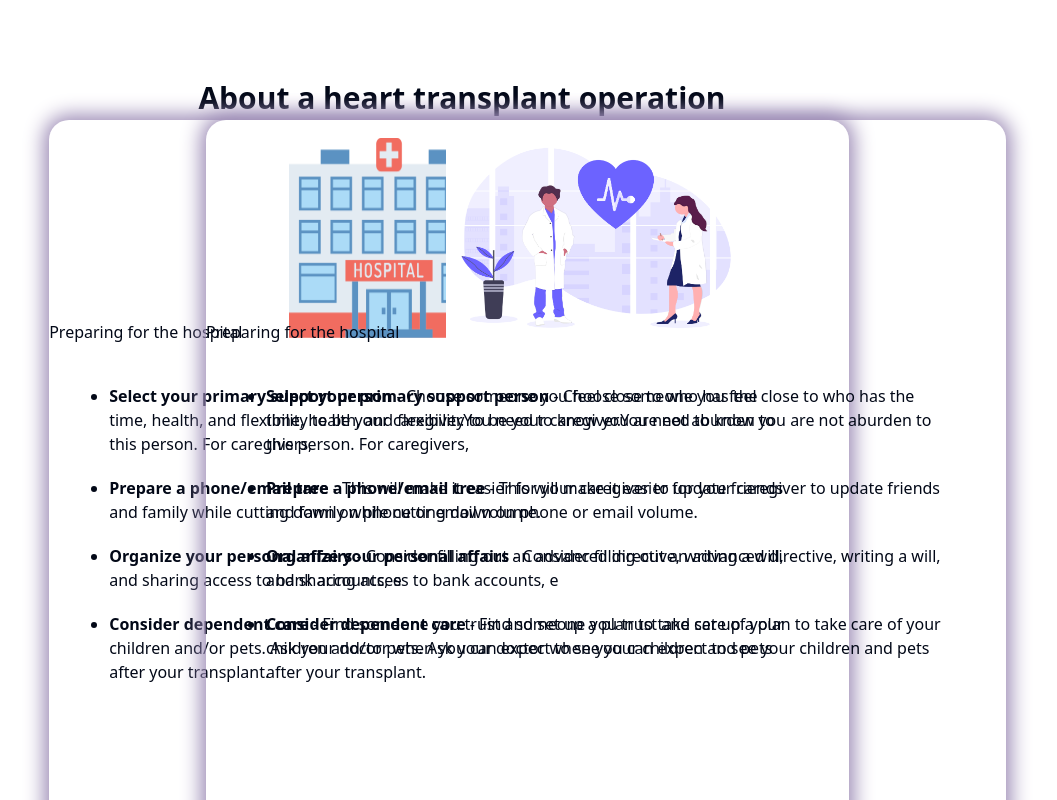
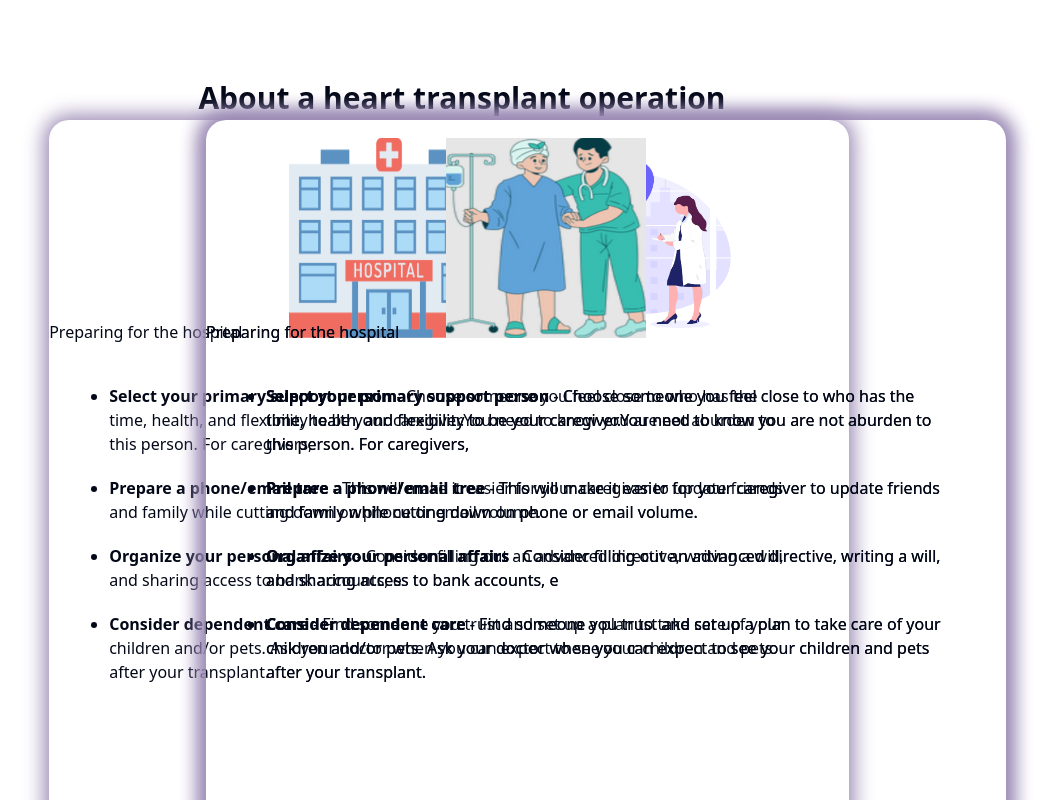
Before and after one commit to elhanbthomas/SHOWDOWN, a React (Vite) app in the folder frontend_homepage/: page / in a window 1280 px wide. Shown: the part 640-1440 px from the top of the page, without its empty margins (178-1235 px from the left). Built offline with nearby package versions, Linux system fonts and the light colour scheme.

Commit message:
animation_added_in_about_organ_hear_animation_added_handleresize

```diff
--- a/frontend_homepage/src/components/organs/heart.css
+++ b/frontend_homepage/src/components/organs/heart.css
@@ -50,6 +50,13 @@ font-weight: 900;
     left:30vw;
 
 }
+.recoverys{
+
+
+    position: absolute;
+    left:30vw;
+
+}
 .transplant_prepare_final{
 
 
--- a/frontend_homepage/src/components/organs/heart.jsx
+++ b/frontend_homepage/src/components/organs/heart.jsx
@@ -7,6 +7,7 @@ import heart_detail  from '../../assets/heart_detail.png'
 
 import Transplant from './transplantbox';
 import Procedure from './procedurebox';
+import Recoverybox from './recoverybox';
 import anime from "animejs/lib/anime.es.js";
 
 function Heart(){
@@ -22,11 +23,13 @@ function Heart(){
     ]
     const prepare1 = useRef(null);
     const prepare2 = useRef(null);
-
+   const prepare3=useRef(null)
      const animation1= useRef(null); // Ref to hold the animation instance
      const animation2= useRef(null);
      const [inner_width,set_inner]=useState(window.inner_width)
      const [visible_trans,set_visible_trans]=useState("transplant_prepare")
+     const [visible_procedure,set_visible_procedure]=useState("procedure")
+
 
 
        function handle_prepare(){
@@ -38,21 +41,21 @@ function Heart(){
           })
          console.log("hi")
         set_visible_trans("transplant_prepare_not_visible")
-        prepare2.current.style.left="-70vw"
+        prepare2.current.style.left="-20vw"
         console.log("hi", prepare2.current.style.left)
         console.log((prepare2.current.offsetLeft))
         const viewportWidth = window.innerWidth; // Get the width of the viewport in pixels
-             let pxx=(119/ 100) * viewportWidth-420; // Convert vw to pixels
+             let pxx=(69/ 100) * viewportWidth-420; // Convert vw to pixels
            console.log(pxx)
         animation1.current.add({
 
           targets:prepare2.current,
-          translateX:['0px',pxx],
+          translateX:['0',pxx],
           duration:2000,
           complete: function(anim) {
             // This function will be called after the animation completes
-            console.log("Animation completed");
-            prepare2.current.style.left="50vw" - "420px"
+            console.log("Animation completed",prepare2.current.getBoundingClientRect().left);
+
 
 
           }
@@ -60,11 +63,55 @@ function Heart(){
 
 
        }
+
+
+
+       function handle_prepare2(){
+        animation2.current=anime.timeline({
+          easing:'easeOutExpo'
+
+
+
+          })
+        set_visible_procedure("procedure_not_visible")
+        prepare3.current.style.left="-20vw"
+        const viewportWidth = window.innerWidth; // Get the width of the viewport in pixels
+             let pxx=(69/ 100) * viewportWidth-440; // Convert vw to pixels
+           console.log(pxx)
+        animation2.current.add({
+
+          targets:prepare3.current,
+          translateX:['0',pxx],
+          duration:2000,
+          complete: function(anim) {
+            // This function will be called after the animation completes
+            console.log("Animation completed",prepare2.current.getBoundingClientRect().left);
+
+
+
+          }
+          })
+
+
+       }
+
        const handleResize = () => {
-        handle_prepare();
+        if (!prepare2.current) {
+          console.log("prepare2.current is null during handle_prepare");
+          return; // Guard clause
+        }
+        const viewportWidth = window.innerWidth;
+    let pxx= (prepare1.current.getBoundingClientRect().left/ viewportWidth) * 100; // Convert px to vw
+        console.log("bue",prepare1.current.getBoundingClientRect().left,"hi",pxx)
+        //why irregualarity in size after .add opaeration check impace of translate xsee prepare2 after icncreaing width
+           prepare2.current.style.left=`${prepare1.current.getBoundingClientRect().left-190}px`
+           prepare3.current.style.left=`${prepare1.current.getBoundingClientRect().left-190}px`
+
+           console.log(prepare2.current.style.left)
+
+        //handle_prepare();
       };
        window.addEventListener('resize', handleResize);
-
 
 
 return(
@@ -82,7 +129,7 @@ return(
 
 
 
- <div className="about_heart" onClick={handle_prepare}>About Heart</div>
+ <div className="about_heart" >About Heart</div>
 
 
 <div className="heart_desc">
@@ -102,9 +149,17 @@ The heart is a strong and muscular organ that is about the size of a fist in adu
 About a heart transplant operation
 
 </div>
-<div className='transplant_prepare_flex_'>
-<div ref={prepare1} className='transplant_prepare_final' ><Transplant  list_items={list_items} visible={visible_trans}/></div></div>
-<div ref={prepare2}  className='procedure_prepare'><Procedure  list_items={list_items}/></div>
+<div className='transplant_prepare_flex_'  onClick={handle_prepare2}>
+<div ref={prepare1} className='transplant_prepare_final' ><Transplant  list_items={list_items} visible={visible_trans}/></div>
+</div>
+{<div ref={prepare2}  className='procedure_prepare'><Procedure  list_items={list_items} visible={visible_procedure}/>  </div>
+}
+
+
+<div ref={prepare3}  className='recoverys'><Recoverybox  list_items={list_items} />
+
+</div>
+
 
 
 </>
--- a/frontend_homepage/src/components/organs/procedure.css
+++ b/frontend_homepage/src/components/organs/procedure.css
@@ -5,11 +5,29 @@
   height:900px;
 
 }
+.procedure_not_visible{
+    display: none;
+}
 .procedure_flex{
 display: flex;
 justify-content: center;
 
+
 }
+.procedure_flex_not_visible{
+    border-radius: 20px 20px;
+    border-left: 0px solid rgb(250, 248, 248);;
+    box-shadow:22px 0px 20px -10px #c3bcce ;
+
+
+    width:800px;
+  height:900px;
+
+display: flex;
+justify-content: center;
+
+}
+
 
 
 .procedure_step{
--- a/frontend_homepage/src/components/organs/procedurebox.jsx
+++ b/frontend_homepage/src/components/organs/procedurebox.jsx
@@ -1,6 +1,23 @@
 import './procedure.css'
 import  operation from '../../assets/operation2.png'
-function Procedure({list_items}){
+import { useState,useRef,useEffect } from 'react'
+
+
+
+
+
+
+
+function Procedure({list_items,visible}){
+const [flex,setflex]=useState("transplant_prepare_flex")
+
+useEffect(() => {
+  if (visible === "procedure_not_visible") {
+    setflex("procedure_flex_not_visible");
+  } else if (visible !== "procedure_not_visible") {
+    setflex("procedure_flex");
+  }
+}, [visible]);
 
 
 
@@ -9,8 +26,8 @@ function Procedure({list_items}){
 
 <>
 
-<div className="procedure_flex">
-    <div className="procedure">
+<div className={flex}>
+    <div className={visible}>
 <div className="procedure_thumbnail">
     <img src={operation} className="procedure_img"/>
 </div>
--- a/frontend_homepage/src/components/organs/recoverybox.css
+++ b/frontend_homepage/src/components/organs/recoverybox.css
@@ -0,0 +1,44 @@
+.recovery_prepare{
+
+}
+.recovery_prepare_not_visible{
+    display: none;
+
+   }
+.recovery_prepare_flex{
+    border-radius: 20px 20px;
+    box-shadow:0px 0px 20px 5px #9a89b4 ;
+    width:800px;
+  height:900px;
+
+display: flex;
+justify-content: center;
+
+}
+
+
+.recovery_prepare_step{
+    list-style-type: disc;
+    margin: 40px;
+}
+
+
+.recovery_prepare_step li{
+    margin:20px;
+
+}
+
+.recovery_prepare_hospital_img{
+
+
+    width: 200px;
+    height:200px;
+    position: relative;
+    left:30%;
+
+}
+.recovery_prepare_thumbnail{
+
+    position: relative;
+    top:2%;
+}
--- a/frontend_homepage/src/components/organs/recoverybox.jsx
+++ b/frontend_homepage/src/components/organs/recoverybox.jsx
@@ -0,0 +1,48 @@
+import './recoverybox.css'
+import Recovery from '../../assets/recovery.png'
+import { useState,useRef,useEffect } from 'react'
+
+function Recoverybox({list_items,visible}){
+
+const [flex,setflex]=useState("recovery_prepare_flex")
+useEffect(() => {
+  if (visible === "recovery_prepare_not_visible") {
+    setflex("recovery_prepare_flex_not_visible");
+  } else if (visible !== "recovery_prepare_not_visible") {
+    setflex("recovery_prepare_flex");
+  }
+}, [visible]);
+
+    return(
+
+
+<>
+
+<div className={flex}>
+    <div className={visible}>
+<div className="recovery_prepare_thumbnail">
+    <img src={Recovery} className="recovery_prepare_hospital_img"/>
+</div>
+<div className='recovery_prepare_short'>Preparing for the hospital
+</div>
+
+<ol className='recovery_prepare_step'>
+{list_items.map((item, index) => {
+        const [beforeHyphen, afterHyphen] = item.split('-');
+        return (
+          <li key={index}>
+            <strong>{beforeHyphen}</strong> - {afterHyphen}
+          </li>
+        );
+      })}
+</ol>
+
+
+</div>
+</div>
+ </>
+
+    )
+}
+
+export default Recoverybox;
```
